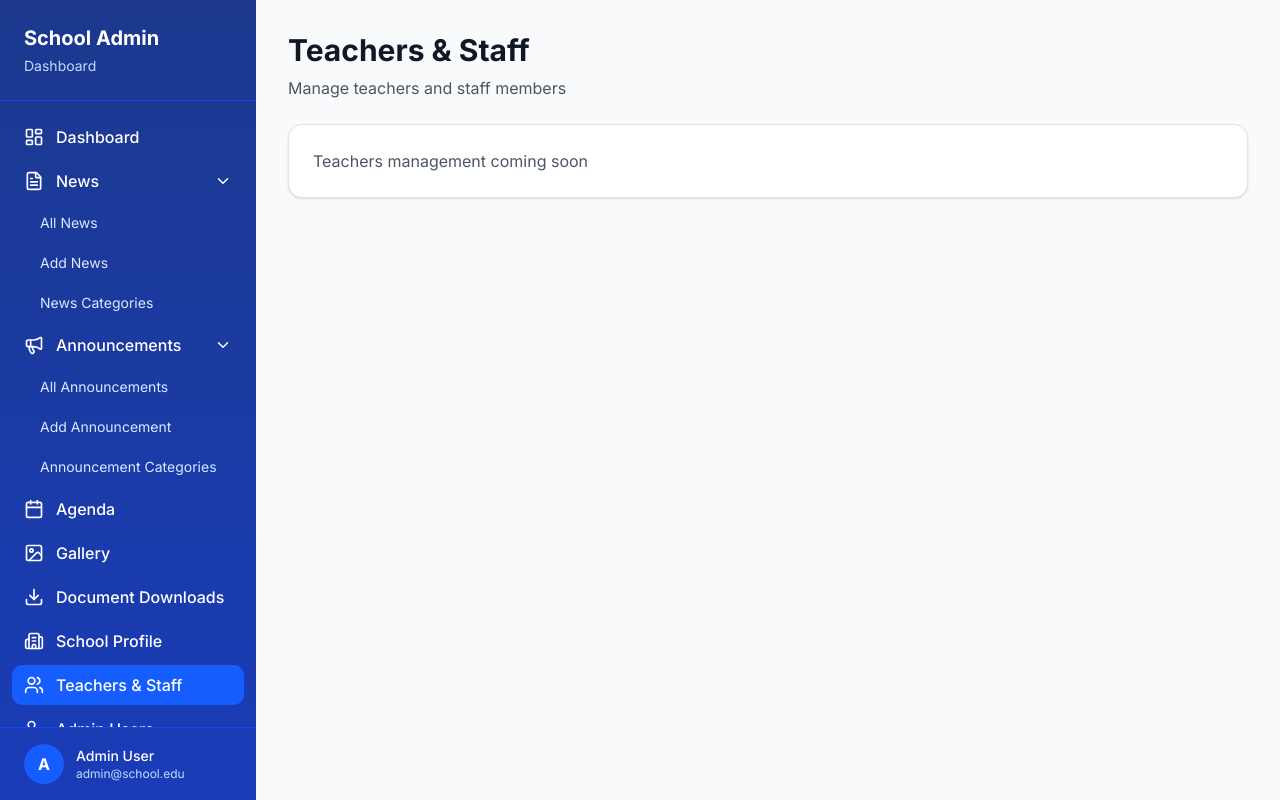
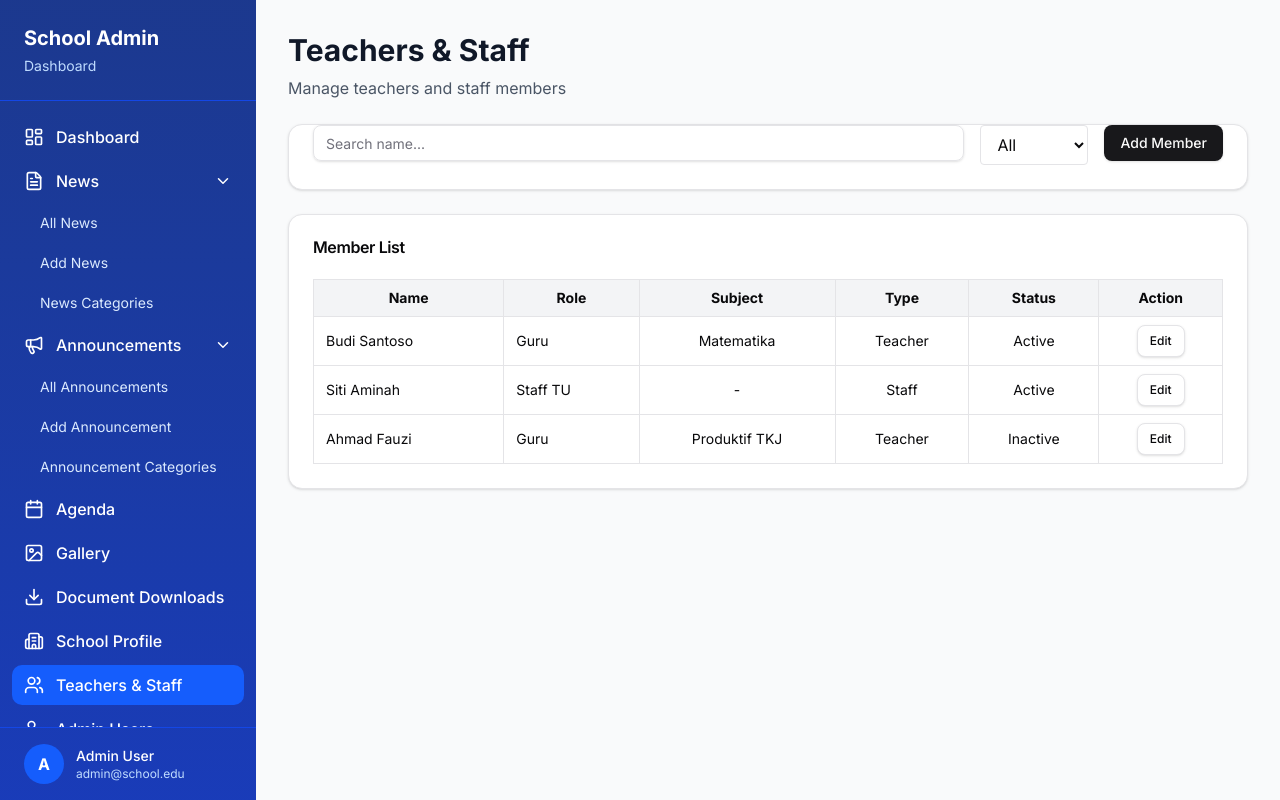
Before and after one commit to fjrhub/smkpgrimojokerto, a Next.js app: page /dashboard/teachers in a window 1280 px wide. Built offline with nearby package versions, Linux system fonts and the light colour scheme.

Commit message:
feat(teachers): implement staff and teacher management with search and filter

```diff
--- a/app/dashboard/teachers/page.js
+++ b/app/dashboard/teachers/page.js
@@ -1,18 +1,127 @@
 'use client'
 
-import { Card, CardContent, CardHeader, CardTitle } from '@/components/ui/card'
+import { useState } from 'react'
+import {
+  Card,
+  CardContent,
+  CardHeader,
+  CardTitle,
+} from '@/components/ui/card'
+import { Button } from '@/components/ui/button'
+import { Input } from '@/components/ui/input'
 
 export default function TeachersPage() {
+  const [members] = useState([
+    {
+      id: 1,
+      name: 'Budi Santoso',
+      role: 'Guru',
+      subject: 'Matematika',
+      type: 'Teacher',
+      status: 'Active',
+    },
+    {
+      id: 2,
+      name: 'Siti Aminah',
+      role: 'Staff TU',
+      subject: '-',
+      type: 'Staff',
+      status: 'Active',
+    },
+    {
+      id: 3,
+      name: 'Ahmad Fauzi',
+      role: 'Guru',
+      subject: 'Produktif TKJ',
+      type: 'Teacher',
+      status: 'Inactive',
+    },
+  ])
+
+  const [search, setSearch] = useState('')
+  const [filterType, setFilterType] = useState('All')
+
+  const filteredMembers = members.filter((m) => {
+    const matchType =
+      filterType === 'All' || m.type === filterType
+    const matchSearch = m.name
+      .toLowerCase()
+      .includes(search.toLowerCase())
+    return matchType && matchSearch
+  })
+
   return (
     <div className="space-y-6">
       <div>
-        <h1 className="text-3xl font-bold text-gray-900">Teachers & Staff</h1>
-        <p className="text-gray-600 mt-2">Manage teachers and staff members</p>
+        <h1 className="text-3xl font-bold text-gray-900">
+          Teachers & Staff
+        </h1>
+        <p className="text-gray-600 mt-2">
+          Manage teachers and staff members
+        </p>
       </div>
 
+      {/* ACTION BAR */}
       <Card>
-        <CardContent className="p-6">
-          <p className="text-gray-600">Teachers management coming soon</p>
+        <CardContent className="flex gap-4">
+          <Input
+            placeholder="Search name..."
+            value={search}
+            onChange={(e) => setSearch(e.target.value)}
+          />
+          <select
+            className="border rounded px-3 py-2"
+            value={filterType}
+            onChange={(e) => setFilterType(e.target.value)}
+          >
+            <option value="All">All</option>
+            <option value="Teacher">Teacher</option>
+            <option value="Staff">Staff</option>
+          </select>
+          <Button>Add Member</Button>
+        </CardContent>
+      </Card>
+
+      {/* TABLE */}
+      <Card>
+        <CardHeader>
+          <CardTitle>Member List</CardTitle>
+        </CardHeader>
+        <CardContent>
+          <table className="w-full text-sm border">
+            <thead className="bg-gray-100">
+              <tr>
+                <th className="border px-3 py-2">Name</th>
+                <th className="border px-3 py-2">Role</th>
+                <th className="border px-3 py-2">Subject</th>
+                <th className="border px-3 py-2">Type</th>
+                <th className="border px-3 py-2">Status</th>
+                <th className="border px-3 py-2">Action</th>
+              </tr>
+            </thead>
+            <tbody>
+              {filteredMembers.map((m) => (
+                <tr key={m.id}>
+                  <td className="border px-3 py-2">{m.name}</td>
+                  <td className="border px-3 py-2">{m.role}</td>
+                  <td className="border px-3 py-2 text-center">
+                    {m.subject}
+                  </td>
+                  <td className="border px-3 py-2 text-center">
+                    {m.type}
+                  </td>
+                  <td className="border px-3 py-2 text-center">
+                    {m.status}
+                  </td>
+                  <td className="border px-3 py-2 text-center">
+                    <Button size="sm" variant="outline">
+                      Edit
+                    </Button>
+                  </td>
+                </tr>
+              ))}
+            </tbody>
+          </table>
         </CardContent>
       </Card>
     </div>
--- a/package.json
+++ b/package.json
@@ -1,6 +1,6 @@
 {
   "name": "smkpgrimojokerto",
-  "version": "1.11.5",
+  "version": "1.12.5",
   "private": true,
   "description": "SMK PGRI Mojokerto school website built with Next.js and deployed on Vercel.",
   "scripts": {
```
